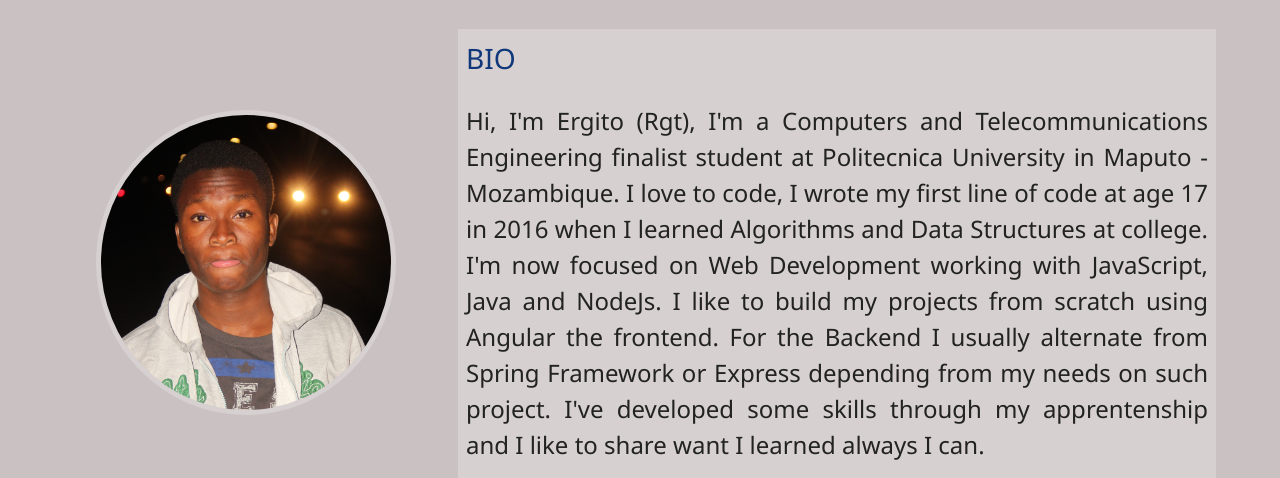
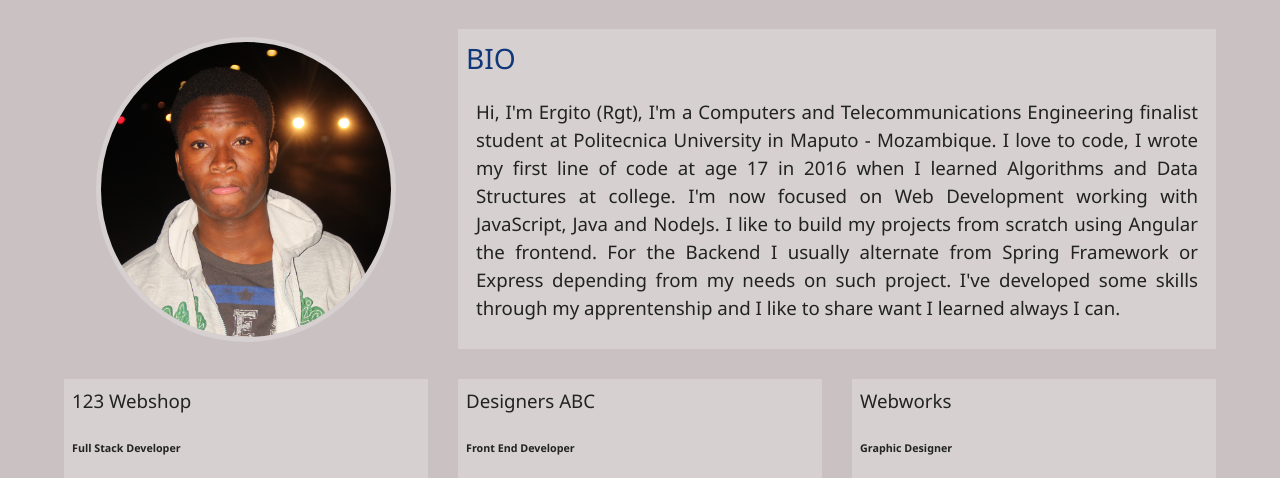
Before and after one commit to realrgt/rgt_website, a website: page dist/about.html in a window 1280 px wide. Shown: the part 253-731 px from the top of the page. Drawn offline with Linux system fonts and the light colour scheme.

Commit message:
bio-info-set

```diff
--- a/scss/main.scss
+++ b/scss/main.scss
@@ -99,6 +99,12 @@ main {
     background: lighten($primary-color, 5);
     padding: 0.5rem;
     text-align: justify;
+
+    p {
+      font-size: 14pt;
+      padding: 0 10px;
+    }
+
   }
 
   .job-1 {
```
Also changed, not shown: dist/css/main.css.
